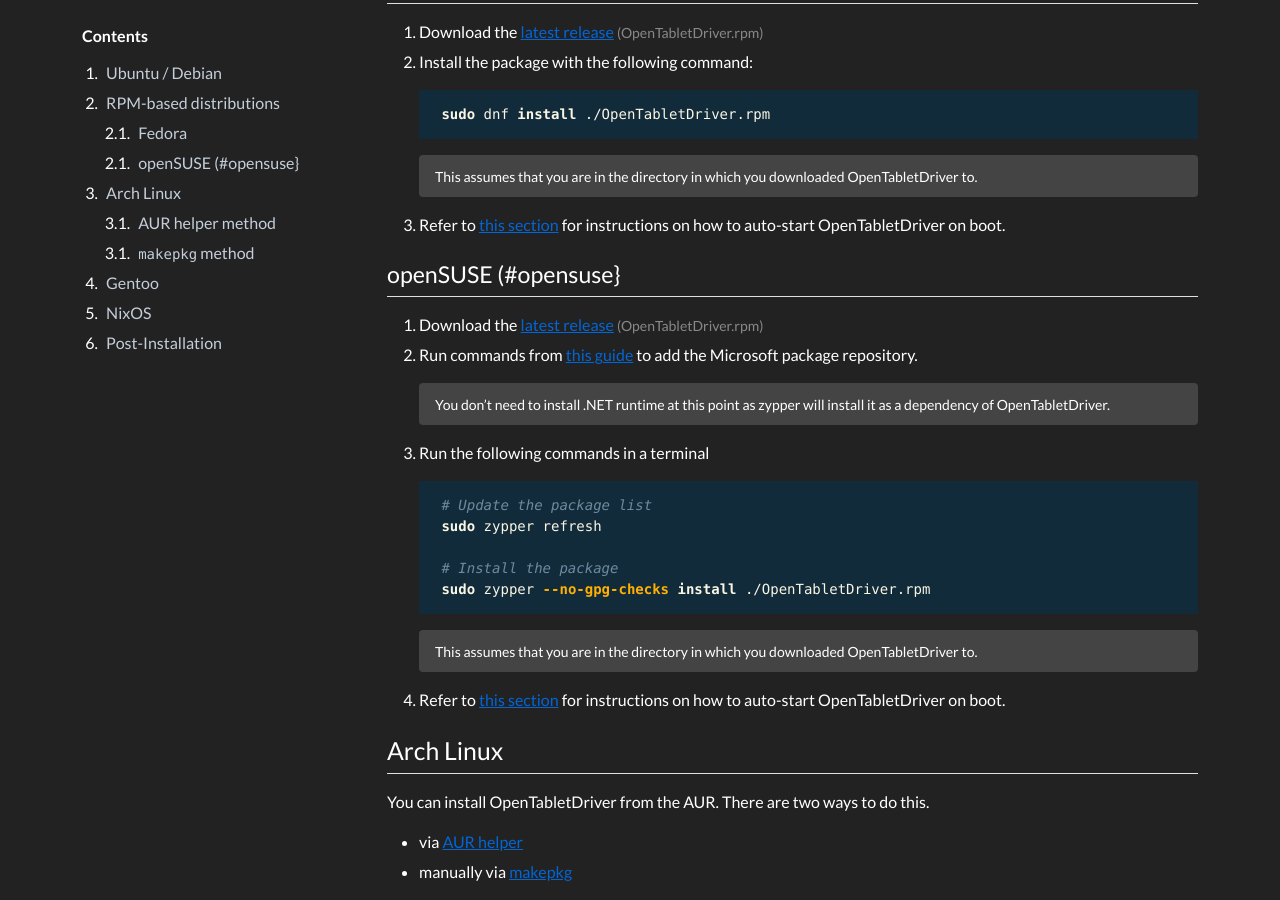
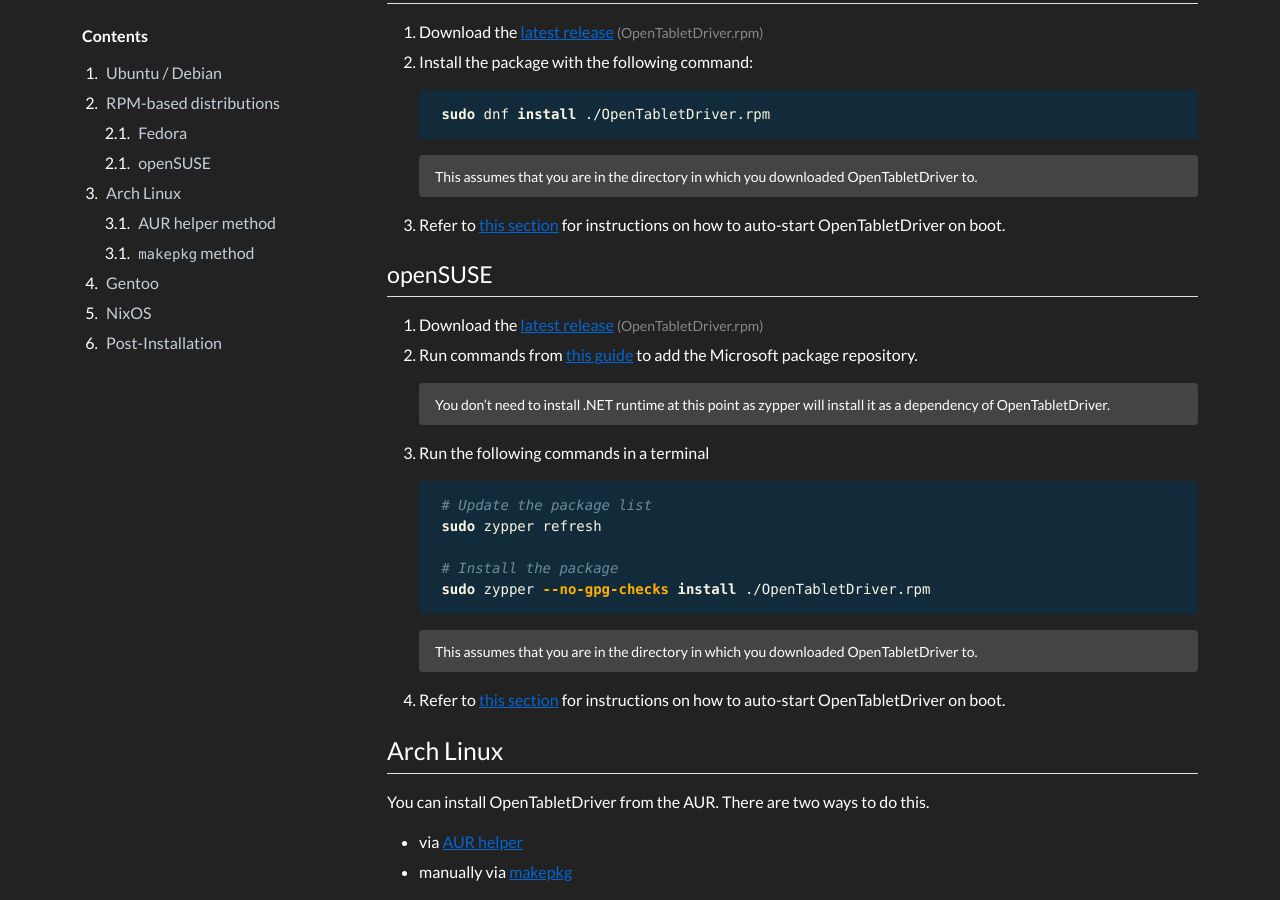
Before and after one commit to OpenTabletDriver/opentabletdriver.github.io, a Jekyll site: the page built from site/_wiki/Install/Linux.md, in a window 1280 px wide and 900 px high, scrolled down 769 px. Built offline with Jekyll 4.4.1, drawn with Linux system fonts in a browser that asks for light colours; nearby versions of some CDN libraries; comment, search, counter and statistics services are not loaded.

Commit message:
Fix formatting

```diff
--- a/site/_wiki/Install/Linux.md
+++ b/site/_wiki/Install/Linux.md
@@ -39,7 +39,7 @@ If you're experiencing `libhostfxr` issues, please see the solutions from Micros
 
 3. Refer to [this section]({% link _wiki/FAQ/Linux.md %}#autostart) for instructions on how to auto-start OpenTabletDriver on boot.
 
-### openSUSE (#opensuse}
+### openSUSE {#opensuse}
 
 1. Download the [latest release]({{ site.data.links.project.latestRelease.rpm }}) <small class="text-muted">(OpenTabletDriver.rpm)</small>
 2. Run commands from [this guide]({{ site.data.links.external.Microsoft.AddMicrosoftRepoOpenSUSE }}) to add the Microsoft package repository.
```
